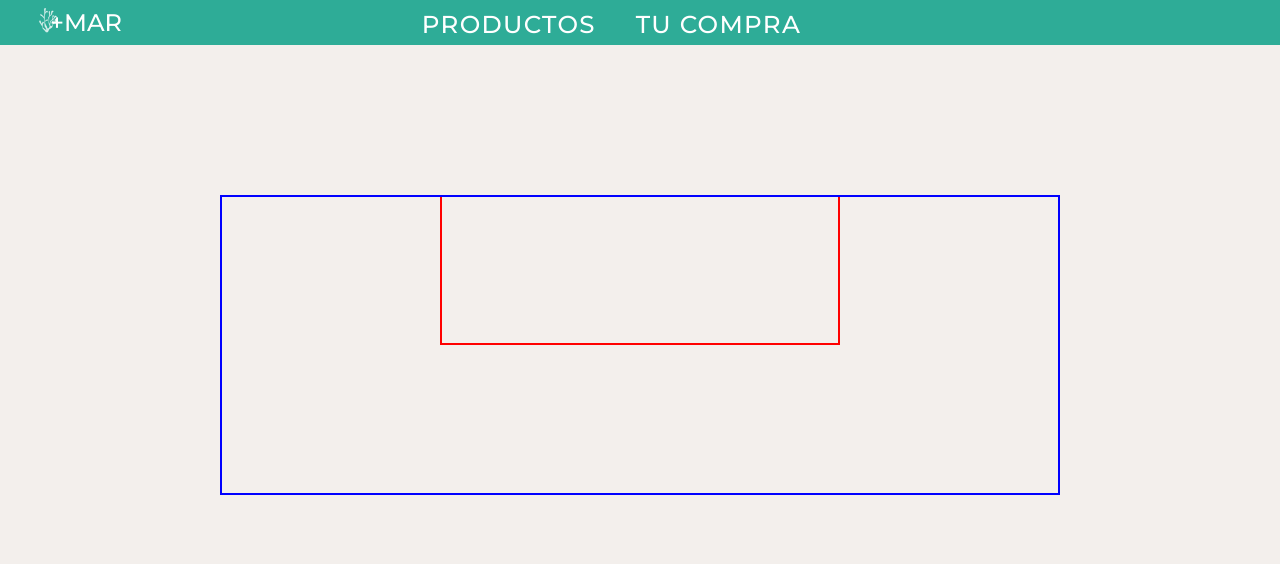
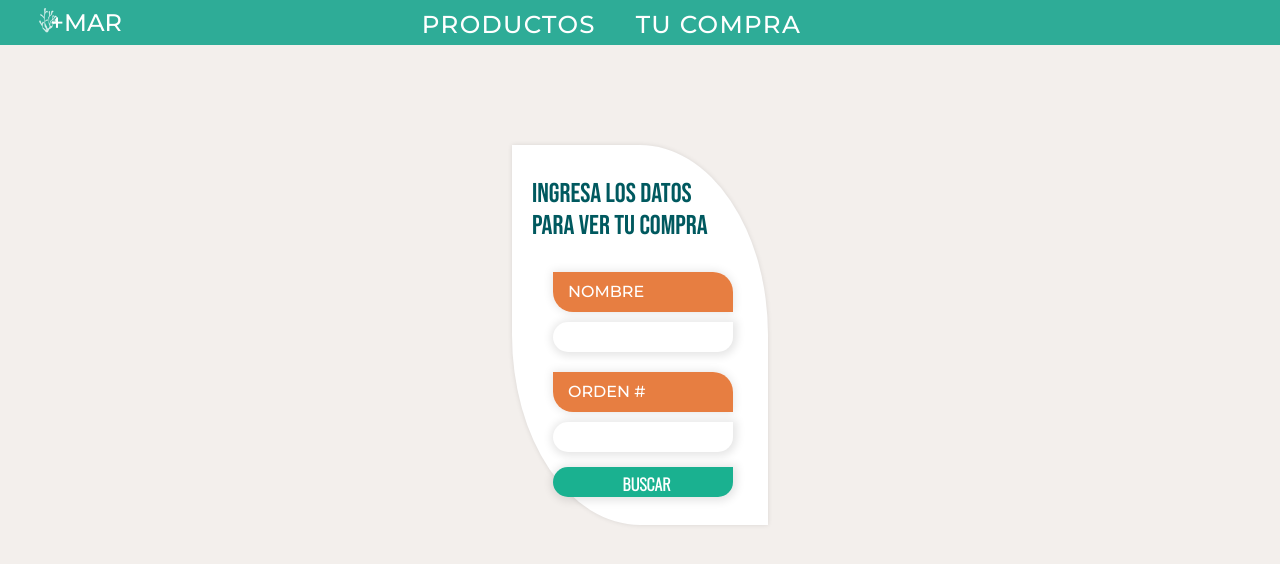
Before and after one commit to AgustinTrigo/Proyecto_React, a React (Create React App) app: page /orders in a window 1280 px wide. Shown: the top 564 px of the page. Built offline with nearby package versions, Linux system fonts and the light colour scheme.

Commit message:
agregando detalles-3

```diff
--- a/public/index.html
+++ b/public/index.html
@@ -25,7 +25,7 @@
     -->
     <link rel="preconnect" href="https://fonts.googleapis.com">
     <link rel="preconnect" href="https://fonts.gstatic.com" crossorigin>
-    <link href="https://fonts.googleapis.com/css2?family=Montserrat:wght@500&family=Oswald:wght@300&display=swap" rel="stylesheet">
+    <link href="https://fonts.googleapis.com/css2?family=Montserrat:wght@500&family=Oswald:wght@300&family=Bebas+Neue&display=swap" rel="stylesheet">
     <title>React App</title>
   </head>
   <body>
--- a/src/components/Orders.jsx
+++ b/src/components/Orders.jsx
@@ -3,8 +3,15 @@ import React from "react";
 const Orders = () =>{
     return(
         <div className="container">
-            <div className="buscador"></div>
-            <div className="detalle"></div>
+            <div className="buscador">
+                <p>Ingresa los datos para ver tu compra</p>
+                <label htmlFor="nombre">NOMBRE</label>
+                <input name="nombre" type="text"/>
+                <label htmlFor="orderNbr">ORDEN #</label>
+                <input name="orderNbr" type="text"/>
+                <input type="button" className="card__btn" value="BUSCAR"/>
+            </div>
+
         </div>
     )
 }
--- a/src/css/orders.css
+++ b/src/css/orders.css
@@ -1,18 +1,64 @@
 .container{
     display: grid;
     grid-template-columns: repeat(5, 1fr);
-    grid-template-rows: repeat(5, 1fr);
+    grid-template-rows: auto;
 }
 
 
 .buscador{
-    grid-area: 2 / 3 / 2 / 3;
-    border: solid 2px red;
-    width: 400px;
+    grid-area: 2 / 3 / 4 / 3;
+    /*background-color: rgb(242, 252, 233);*/
+    background-color: white;
+    height: 380px;
+    margin-top: 100px;
+    display: flex;
+    flex-direction: column;
+    justify-content: center;
+    align-items: flex-end;
+    box-shadow: 0px 0px 5px 0px rgba(0, 0, 0, 0.1);
+    border-top-right-radius: 50%;
+    border-bottom-left-radius: 50%;
+}
+
+.buscador p{
+    align-self: flex-start;
+    text-align: start;
+    font-size: 1em;
+    color: rgb(0, 89, 95);
+    width: 190px;
+    margin-left: 20px;
+    font-weight: 500;
+    font-family: 'Bebas Neue', cursive;
+    font-size: 1.7em;
+}
+
+.buscador label{
+    width: 180px;
+    height: 25px;
+    margin: 20px 35px 10px 0px;
+    border-radius: 20px;
+    background-color: rgba(231, 121, 58, 0.959);
+    padding: 10px 0px 30px 15px;
+    color: white;
+    border-bottom-right-radius: 0px;
+    border-top-left-radius: 0px;
+    box-shadow: 0px 0px 10px 1px rgba(0, 0, 0, 0.1);
+}
+
+
+.buscador input{
+    width: 180px;
+    box-shadow: 1px 1px 8px 3px rgba(0, 0, 0, 0.1);
+    height: 30px;
+    border-radius: 50px;
+    margin-right: 35px;
+    border-top-right-radius: 0px;
+    padding-left: 15px;
+    border: none;
 }
 
 .detalle{
     grid-area: 2/ 2/ 4/ 5;
     border: solid 2px blue;
-    height: 300px;
+    margin-top: 100px;
 }
--- a/src/css/style.css
+++ b/src/css/style.css
@@ -186,6 +186,7 @@ body{
     border-top-left-radius: 50%;
     border-bottom-right-radius: 50%;
     max-height: 430px;
+    background-color: rgb(242, 252, 233)
 }
 
 .checkout__form label{
@@ -196,7 +197,7 @@ body{
     margin-left: 15px;
     margin: 20px 0px 10px 15px;
     border-radius: 20px;
-    background-color: rgba(231, 97, 19, 0.959);
+    background-color: rgba(230, 118, 53, 0.959);
     padding: 10px 0px 30px 15px;
     color: white;
     border-bottom-left-radius: 0px;
```
